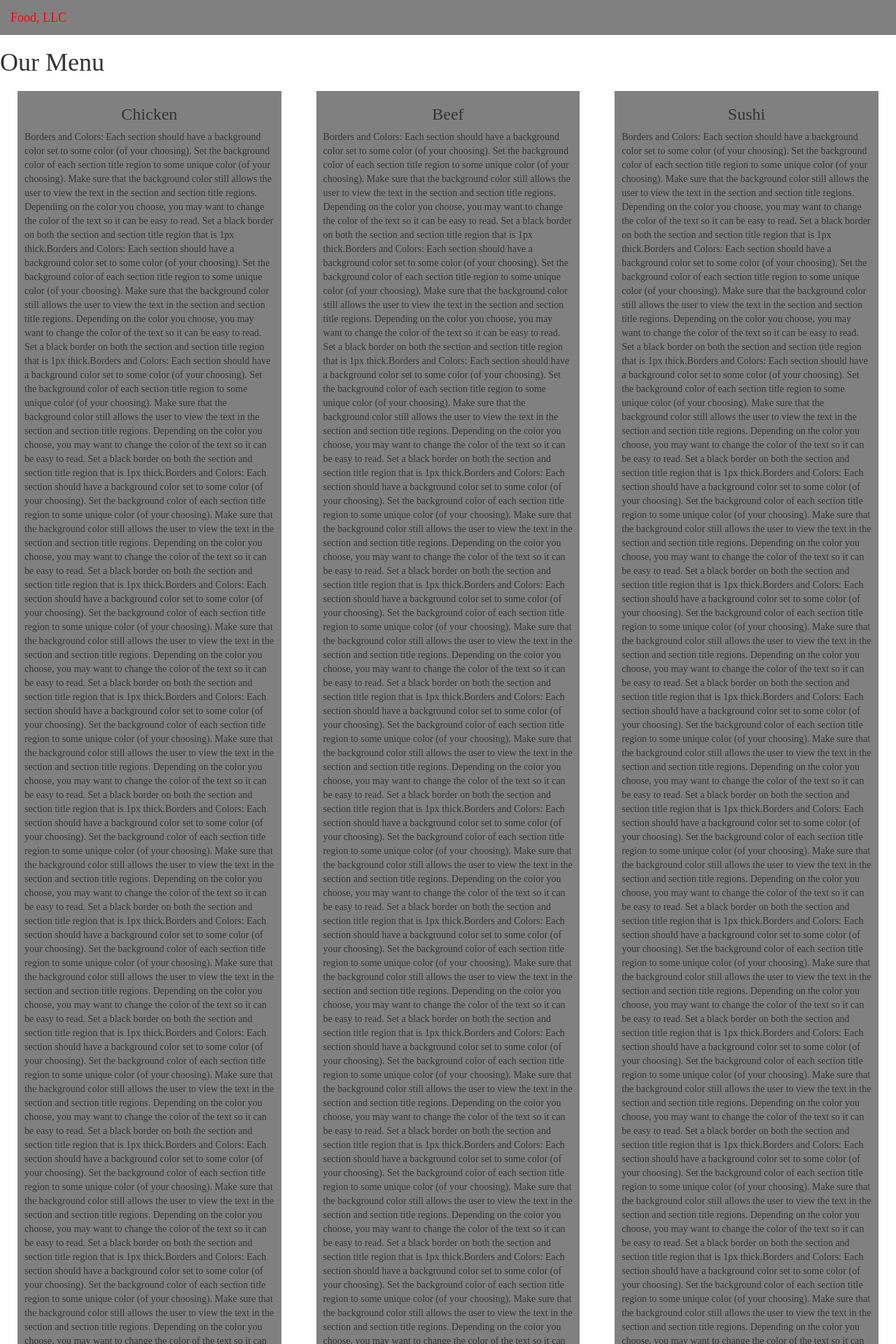
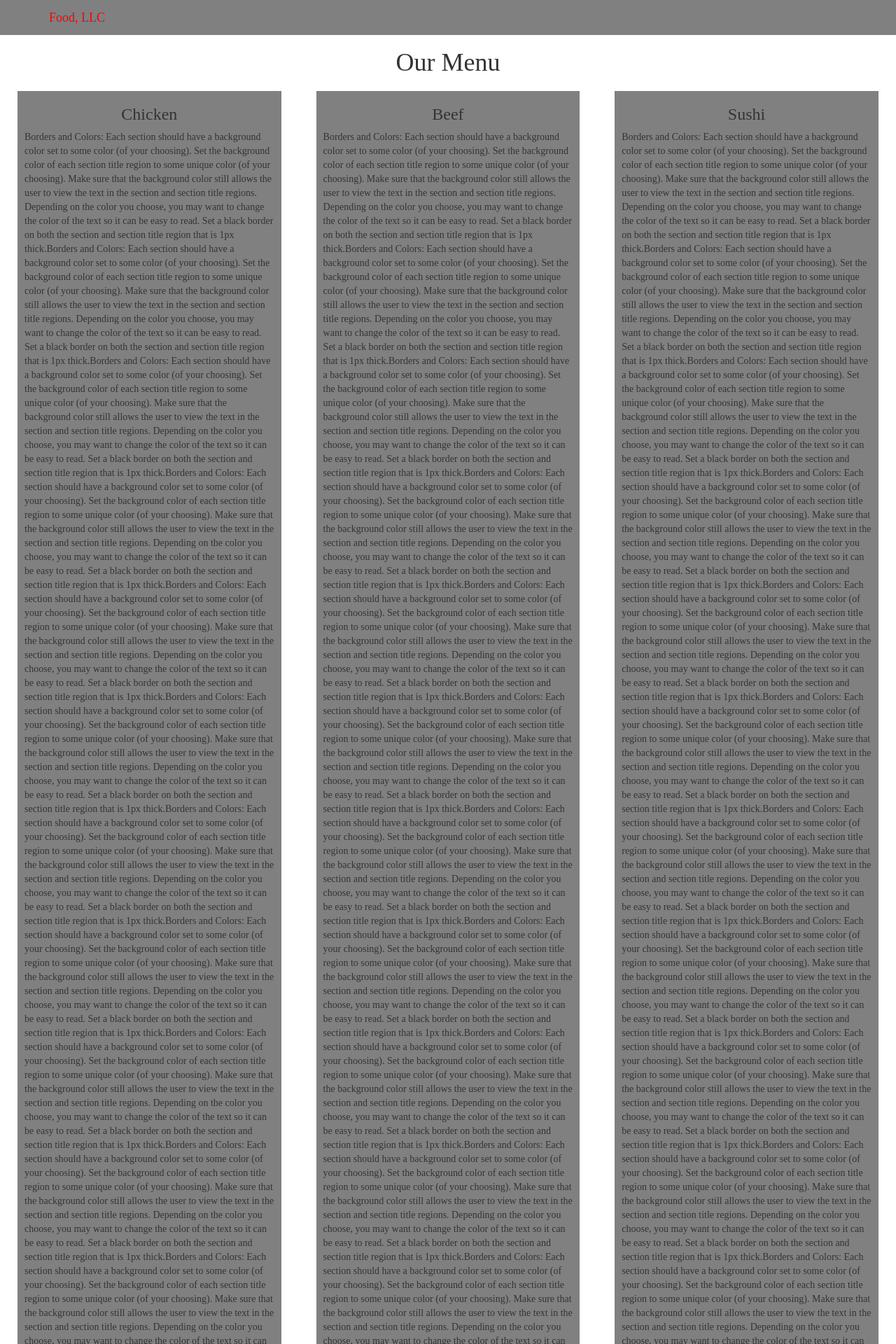
Before and after one commit to iiipod/iiipod.github.com, a Jekyll site: the page fullstack-course4/module3-solution/index.html, which Jekyll copies as it is, in a window 1280 px wide. Shown: the top 1920 px of the page at 70% size. Built offline with Jekyll 4.4.1, drawn with Linux system fonts in a browser that asks for light colours; Markdown is read by kramdown in place of the engine named in the settings.

Commit message:
2017年 02月 03日 星期五 17:45:54 UTC

```diff
--- a/fullstack-course4/module3-solution/css/style.css
+++ b/fullstack-course4/module3-solution/css/style.css
@@ -26,6 +26,15 @@ body {
   	font-family:"Times New Roman",Georgia,Serif;
 }
 
+/*.container {
+	padding: 0;
+}
+
+.container > .navbar-header {
+	margin-right: 0;
+  	margin-left: 0;
+}*/
+
 .row {
 	border: 10px thick green;
 	margin: 10px 10px 10px 10px;
@@ -42,7 +51,7 @@ body {
 	padding: 0 10px 0 10px;
 }
 body h1 {
-	text-align: left;
+	text-align: center;
 }
 
 #header-nav {
@@ -59,7 +68,12 @@ body h1 {
 	color: red;
 	text-align: center;
 	background-color: gray;
-	border: 3px;
+	border: 1px;
+
+}
+
+#nav-list li {
+
 }
 
 #nav-list a {
--- a/fullstack-course4/module3-solution/index.html
+++ b/fullstack-course4/module3-solution/index.html
@@ -14,7 +14,7 @@
 <body>
 <header>
 	<nav id="header-nav" class="navbar navbar-default">
-      		<div class="container-fluid">
+      		<div class="container">
         			<div class="navbar-header">
 				<div id="nav-title" class="navbar-brand">Food, LLC</div>
 				<button type="button" class="navbar-toggle collapsed" data-toggle="collapse" data-target="#collapsable-nav" aria-expanded="false" >
```
